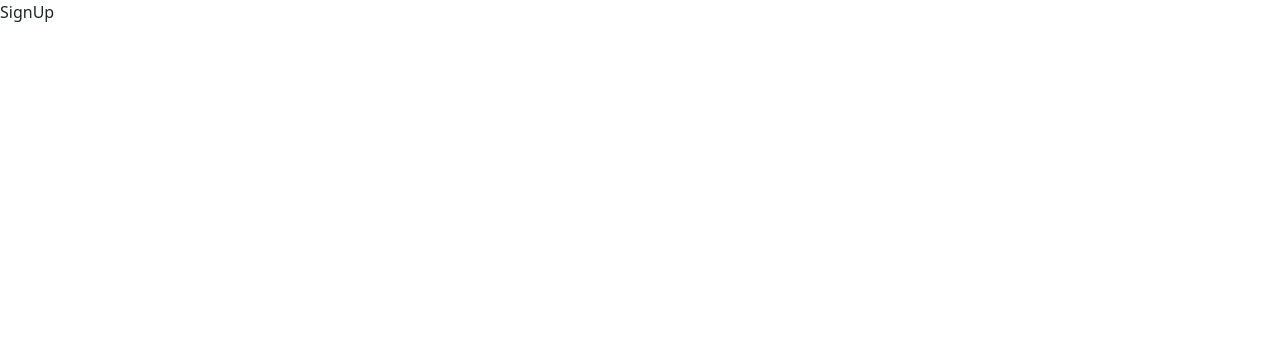
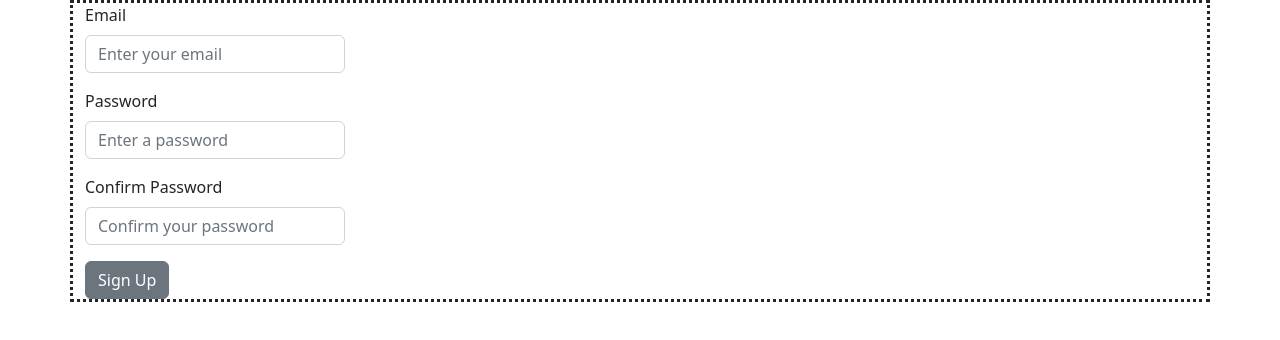
Before and after one commit to AGSTRANGER/ecolux-test, a React (Create React App) app in the folder client/: page /signup in a window 1280 px wide. Shown: the top 340 px of the page. Built offline with nearby package versions, Linux system fonts and the light colour scheme.

Commit message:
Created signup component

```diff
--- a/client/package.json
+++ b/client/package.json
@@ -12,6 +12,7 @@
         "react-redux": "^8.0.5",
         "react-router-dom": "^6.6.1",
         "react-scripts": "5.0.1",
+        "reactstrap": "^9.1.5",
         "redux": "^4.2.0",
         "web-vitals": "^2.1.4"
     },
--- a/client/src/components/SignUp.js
+++ b/client/src/components/SignUp.js
@@ -1,5 +1,69 @@
-import React from "react";
+import React, { useState } from "react";
+import {
+  Form,
+  FormGroup,
+  Label,
+  Input,
+  Button,
+  Container,
+  Row,
+  Col,
+} from "reactstrap";
 
-export default function SignUp() {
-  return <div>SignUp</div>;
-}
+const SignUp = () => {
+  const [email, setEmail] = useState("");
+  const [password, setPassword] = useState("");
+  const [passwordConfirmation, setPasswordConfirmation] = useState("");
+
+  const handleSubmit = (e) => {
+    e.preventDefault();
+    // Implement sign-up logic here
+  };
+
+  return (
+    <Container className="mx-auto">
+      <Row style={{ borderStyle: "dotted" }}>
+        <Col sm="6" md="3">
+          <Form onSubmit={handleSubmit}>
+            <FormGroup>
+              <Label for="email">Email</Label>
+              <Input
+                type="email"
+                name="email"
+                id="email"
+                placeholder="Enter your email"
+                value={email}
+                onChange={(e) => setEmail(e.target.value)}
+              />
+            </FormGroup>
+            <FormGroup>
+              <Label for="password">Password</Label>
+              <Input
+                type="password"
+                name="password"
+                id="password"
+                placeholder="Enter a password"
+                value={password}
+                onChange={(e) => setPassword(e.target.value)}
+              />
+            </FormGroup>
+            <FormGroup>
+              <Label for="passwordConfirmation">Confirm Password</Label>
+              <Input
+                type="password"
+                name="passwordConfirmation"
+                id="passwordConfirmation"
+                placeholder="Confirm your password"
+                value={passwordConfirmation}
+                onChange={(e) => setPasswordConfirmation(e.target.value)}
+              />
+            </FormGroup>
+            <Button type="submit">Sign Up</Button>
+          </Form>
+        </Col>
+      </Row>
+    </Container>
+  );
+};
+
+export default SignUp;
```
Also changed, not shown: 1 other file (tests, documents, lock files or other folders).
